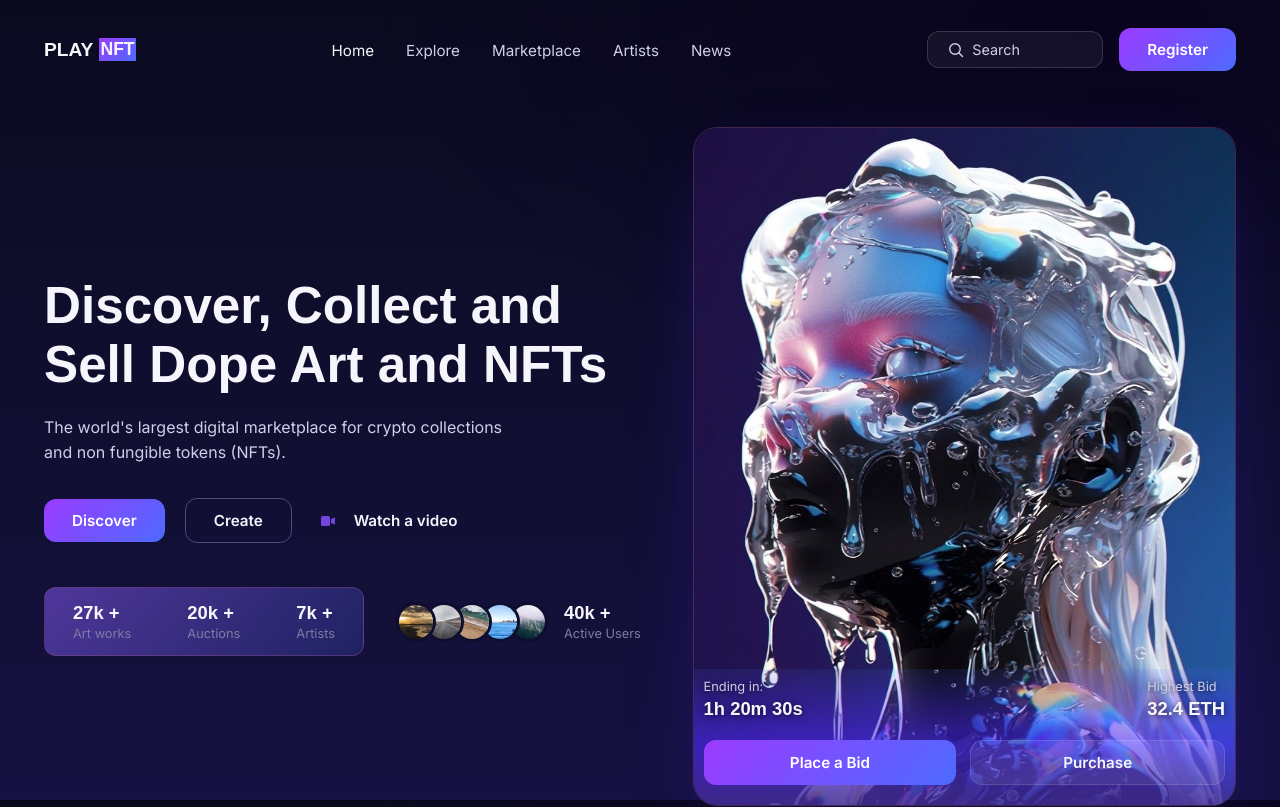
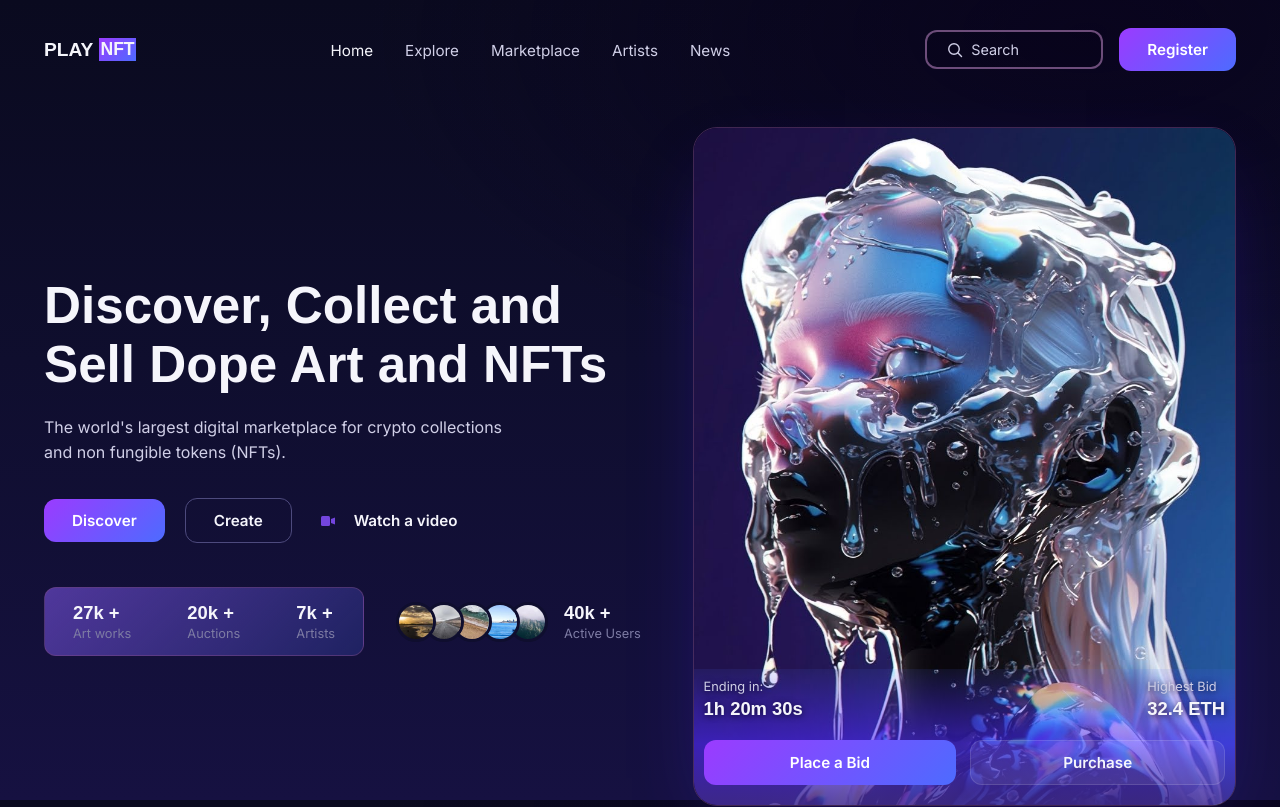
Before and after one commit to LIKESTEM/UI-Challenge-One, a React (Vite) app: page / in a window 1280 px wide. Shown: the top 807 px of the page. Built offline with nearby package versions, Linux system fonts and the light colour scheme.

Commit message:
added sliding and fadding effects

```diff
--- a/src/components/Navbar/Navbar.module.css
+++ b/src/components/Navbar/Navbar.module.css
@@ -60,8 +60,8 @@
   display: flex;
   align-items: center;
   gap: 8px;
-  background: #ffffff0d;
-  border: 1px solid #ffffff26;
+  background: #0a01010d;
+  border: 2px solid #cb91d284;
   border-radius: var(--radius-pill);
   padding: 9px 20px;
   color: var(--color-text-muted);
```
